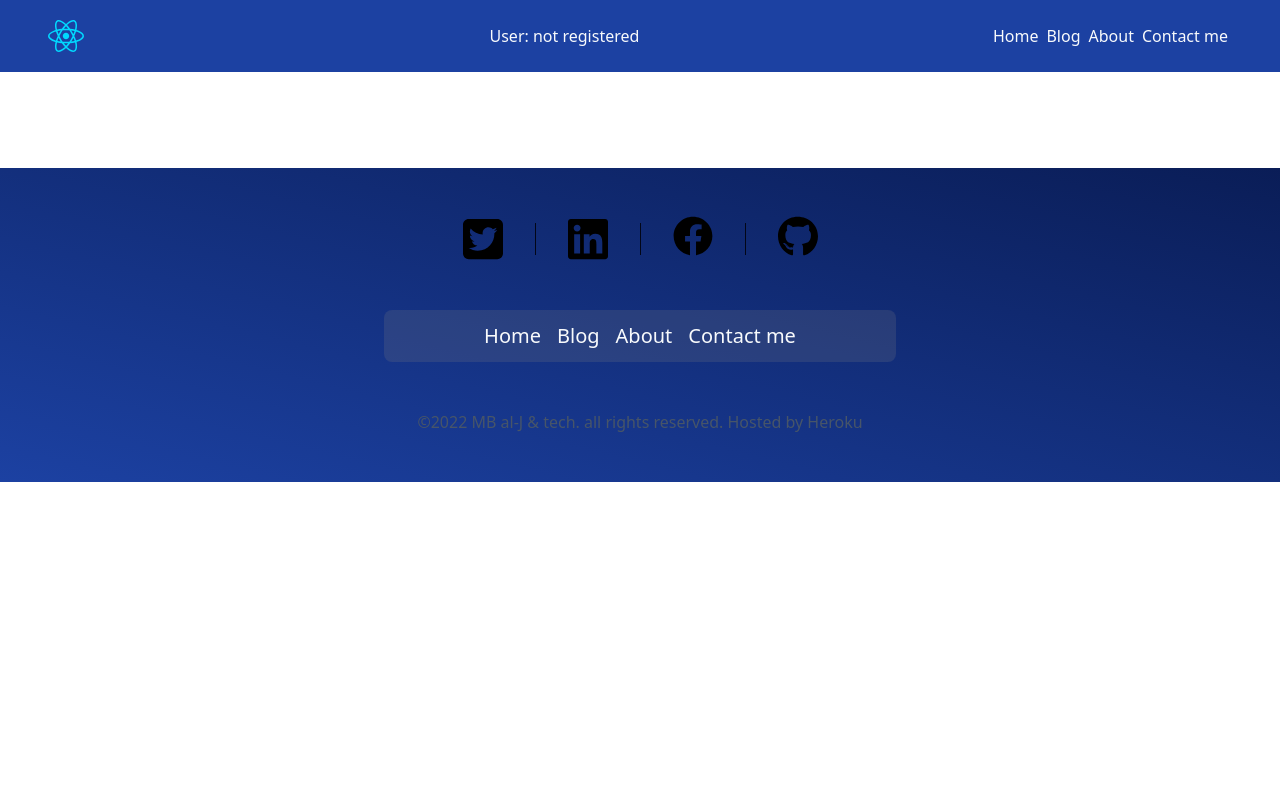
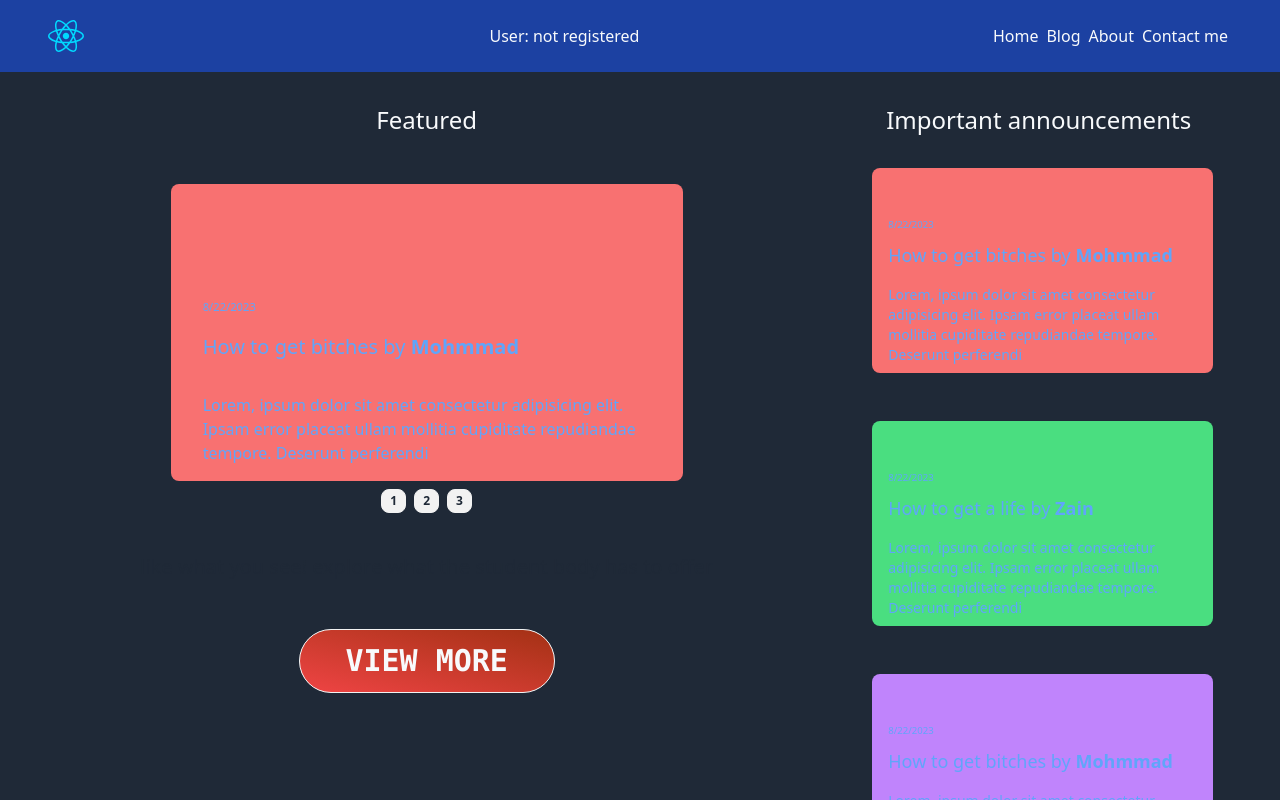
Before and after one commit to Mohmmad-ow/uni_blog, a React (Vite) app in the folder client/: page / in a window 1280 px wide. Shown: the top 800 px of the page. Built offline with nearby package versions, Linux system fonts and the light colour scheme; no server answers.

Commit message:
add daisyui and home page mostly done

```diff
--- a/client/package.json
+++ b/client/package.json
@@ -33,6 +33,7 @@
     "@types/react-dom": "^18.2.7",
     "@vitejs/plugin-react": "^4.0.3",
     "autoprefixer": "^10.4.15",
+    "daisyui": "^3.5.1",
     "eslint": "^8.45.0",
     "eslint-plugin-react": "^7.32.2",
     "eslint-plugin-react-hooks": "^4.6.0",
--- a/client/src/components/footer.jsx
+++ b/client/src/components/footer.jsx
@@ -6,17 +6,17 @@ import github from "../assets/github.svg"
 
 export default function Footer() {
     return (
-        <footer className='bg-gradient-to-tr from-hue-main to-hue-other-2 mt-auto py-6'>
-            <ul className='flex gap-8 justify-center pt-6 pb-12'>
-                <li className='hover:opacity-50'><a href=""><img className='w-10' src={twitter} alt="" /></a></li>
-                <li className='border-r h-8 my-auto border-slate-950'></li>
-                <li className='hover:opacity-50'><a href=""><img className='w-10' src={linkedin} alt="" /></a></li>
-                <li className='border-r h-8 my-auto border-slate-950'></li>
-                <li className='hover:opacity-50'><a href=""><img className='w-10' src={facebook} alt="" /></a></li>
-                <li className='border-r h-8 my-auto border-slate-950'></li>
-                <li className='hover:opacity-50'><a href=""><img className='w-10' src={github} alt="" /></a></li>
+        <footer className='bg-gradient-to-tr from-hue-main to-hue-other-2 mt-auto py-2'>
+            <ul className='flex md:gap-8 gap-6 justify-center pt-6 pb-8'>
+                <li className='hover:opacity-50'><a href=""><img className='md:w-10 w-8' src={twitter} alt="" /></a></li>
+                <li className='border-r md:h-8 h-6 my-auto border-slate-950'></li>
+                <li className='hover:opacity-50'><a href=""><img className='md:w-10 w-8' src={linkedin} alt="" /></a></li>
+                <li className='border-r md:h-8 h-6 my-auto border-slate-950'></li>
+                <li className='hover:opacity-50'><a href=""><img className='md:w-10 w-8' src={facebook} alt="" /></a></li>
+                <li className='border-r md:h-8 h-6 my-auto border-slate-950'></li>
+                <li className='hover:opacity-50'><a href=""><img className='md:w-10 w-8' src={github} alt="" /></a></li>
             </ul>
-      <ul className="flex mx-auto w-[40%] rounded-lg bg-opacity-25 bg-gray-500 py-3 text-xl gap-4  justify-center">
+      <ul className="flex mx-auto w-fit md:px-14 px-8 rounded-lg bg-opacity-25 bg-gray-500 md:py-3 py-2 md:text-xl text-md gap-4  justify-center">
           <li className=" hover:text-gray-500 text-slate-50">
             <a href="#">Home</a>
           </li>
@@ -30,7 +30,7 @@ export default function Footer() {
             <a href="#">Contact me</a>
           </li>
       </ul>
-      <h1 className='text-center pt-12 text-slate-600 pb-6'>©2022 MB al-J & tech. all rights reserved. Hosted by Heroku</h1>
+      <h1 className='text-center pt-8 md:text-xl text-sm text-slate-600 pb-6'>©2022 MB al-J & tech. all rights reserved. Hosted by Heroku</h1>
         </footer>
     )
 }
--- a/client/src/main.jsx
+++ b/client/src/main.jsx
@@ -10,13 +10,16 @@ axios.defaults.baseURL = `http://localhost:3000`
 // Routes
 import Register from './User/Register.jsx'
 import Login from './User/Login.jsx'
+import Home from './pages/home.jsx'
+
 import './index.css'
+
 
 
 const router = createBrowserRouter([
   {
     path: "/",
-    element: <App />,
+    element: <Home />,
   },
   {
     path: "/register",
--- /dev/null
+++ b/client/src/pages/home.jsx
@@ -0,0 +1,81 @@
+import { useState } from "react";
+
+// Components
+import Navbar from "../components/navbar";
+import Footer from "../components/footer";
+let date = new Date().toLocaleDateString("en-US")
+const content = [
+    {title: "How to get bitches", text: "Lorem, ipsum dolor sit amet consectetur adipisicing elit. Ipsam error placeat ullam mollitia cupiditate repudiandae tempore. Deserunt perferendis, saepe perspiciatis hic labore doloremque, repellendus minus assumenda possimus repellat nemo sed dolores explicabo?",
+        user: "Mohmmad", postedAt: date},
+    {title: "How to get a life", text: "Lorem, ipsum dolor sit amet consectetur adipisicing elit. Ipsam error placeat ullam mollitia cupiditate repudiandae tempore. Deserunt perferendis, saepe perspiciatis hic labore doloremque, repellendus minus assumenda possimus repellat nemo sed dolores explicabo?",
+        user: "Zain", postedAt: date}
+]
+
+export default function Home() {
+
+
+    return (
+        <div className="bg-gray-800">
+            <Navbar />
+            <main className="flex md:flex-row flex-col pt-8 ">
+                <div className="md:w-2/3 ">
+                    <h1 className="text-center text-2xl pb-12 text-slate-50">Featured</h1>
+                    <div className="carousel w-[60%] rounded-lg">
+                        <div id='item1' className="mx-auto carousel-item w-full">
+                            <div className="pt-16 flex flex-col justify-end items-start bg-red-400 px-8 text-blue-400 ">
+                                <p className="text-left text-sm pt-12"><small>{content[0].postedAt}</small></p>
+                                <h3 className="text-left text-xl py-4">{content[0].title} by <strong>{content[0].user}</strong></h3>
+                                <p className="text-left text-md py-4">{content[0].text.length > 144 ? content[0].text.substring(0, 144) : content[0].text}</p>
+                            </div>
+                        </div>
+                        <div id='item2' className="mx-auto carousel-item w-full">
+                            <div className="pt-16 flex flex-col justify-end items-start bg-green-400 px-8 text-blue-400 ">
+                                <p className="text-left text-sm pt-12"><small>{content[1].postedAt}</small></p>
+                                <h3 className="text-left text-xl py-4">{content[1].title} by <strong>{content[1].user}</strong></h3>
+                                <p className="text-left text-md py-4">{content[1].text.length > 144 ? content[1].text.substring(0, 144) : content[0].text}</p>
+                            </div>
+                        </div>
+                        <div id='item3' className="mx-auto carousel-item w-full">
+                            <div className="pt-16 flex flex-col justify-end items-start bg-purple-400 px-8 text-blue-400 ">
+                                <p className="text-left text-sm pt-12"><small>{content[0].postedAt}</small></p>
+                                <h3 className="text-left text-xl py-4">{content[0].title} by <strong>{content[0].user}</strong></h3>
+                                <p className="text-left text-md py-4">{content[0].text.length > 144 ? content[0].text.substring(0, 144) : content[0].text}</p>
+                            </div>
+                        </div>
+                    </div>
+                    <div className="flex justify-center w-full py-2 gap-2">
+                        <a href="#item1" className="btn btn-xs">1</a>
+                        <a href="#item2" className="btn btn-xs">2</a>
+                        <a href="#item3" className="btn btn-xs">3</a>
+
+                    </div>
+                    <div>
+                        <h1 className="pb-12 px-3 md:text-xl text-md pt-8">like what you see! explore what the student body has to offer</h1>
+                        <button className="btn md:btn-wide btn-lg  font-mono bg-gradient-to-tr from-red-500 to-hue-secondary-1 hover:from-red-700 hover:to-red-950 text-slate-50 md:text-3xl text-2xl mb-12  rounded-full ">View More</button>
+                    </div>
+                </div>
+                <div className="md:w-1/3 ">
+                    <h1 className="text-slate-50 pb-8 text-2xl md:mr-14 mr-0">Important announcements</h1>
+                    <div className="flex md:flex-col md:px-0 px-4 gap-12 pb-8 md:mr-12 mr-0">
+                        <div className="pt-8 md:w-[90%]  mx-auto  flex flex-col justify-end items-start bg-red-400 px-4 text-blue-400 rounded-lg ">
+                            <p className="text-left text-xs pt-4"><small>{content[0].postedAt}</small></p>
+                            <h3 className="text-left text-lg py-2">{content[0].title} by <strong>{content[0].user}</strong></h3>
+                            <p className="text-left text-sm py-2">{content[0].text.length > 144 ? content[0].text.substring(0, 144) : content[0].text}</p>
+                        </div>
+                        <div className="pt-8 md:w-[90%] mx-auto  flex flex-col justify-end items-start bg-green-400 px-4 text-blue-400 rounded-lg ">
+                            <p className="text-left text-xs pt-4"><small>{content[1].postedAt}</small></p>
+                            <h3 className="text-left text-lg py-2">{content[1].title} by <strong>{content[1].user}</strong></h3>
+                            <p className="text-left text-sm py-2">{content[1].text.length > 144 ? content[1].text.substring(0, 144) : content[0].text}</p>
+                        </div>
+                        <div className="pt-8 md:w-[90%] mx-auto  flex flex-col justify-end items-start bg-purple-400 px-4 text-blue-400 rounded-lg ">
+                            <p className="text-left text-xs pt-4"><small>{content[0].postedAt}</small></p>
+                            <h3 className="text-left text-lg py-2">{content[0].title} by <strong>{content[0].user}</strong></h3>
+                            <p className="text-left text-sm py-2">{content[0].text.length > 144 ? content[0].text.substring(0, 144) : content[0].text}</p>
+                        </div>
+                    </div>
+                </div>
+            </main>
+            <Footer />
+        </div>
+    )
+}
--- a/client/tailwind.config.js
+++ b/client/tailwind.config.js
@@ -17,5 +17,5 @@ export default {
 
 
   },
-  plugins: [],
+  plugins: [require("daisyui")],
 }
```
Also changed, not shown: 1 other file (tests, documents, lock files or other folders).
